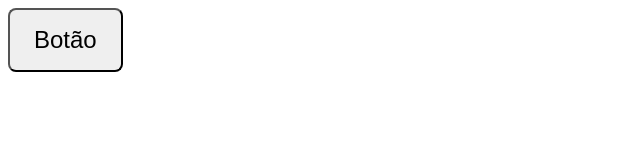
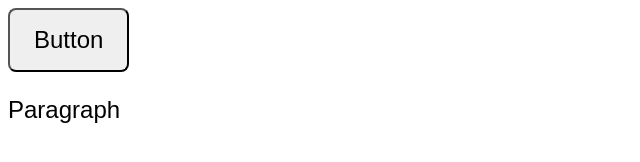
Before and after one commit to AvilyRs/ui-builder, a website with bundled scripts: page index.html in a window 1280 px wide. Shown: the whole page, without its empty margins (0-640 px from the left). Built offline with nearby package versions, Linux system fonts and the light colour scheme.

Commit message:
feat: esbuild joined us

```diff
--- a/index.html
+++ b/index.html
@@ -6,6 +6,7 @@
   <title>UI JS Builder</title>
 </head>
 <body>
-  <script src="./scripts/build/index.js"></script>
+  <div id="root"></div>
+  <script src="./src/build/index.js"></script>
 </body>
 </html>
--- a/package.json
+++ b/package.json
@@ -3,12 +3,14 @@
   "version": "1.0.0",
   "description": "",
   "scripts": {
-    "dev": "npx tsc scripts/*.ts --outfile scripts/build/index.js --watch",
+    "dev": "esbuild src/index.ts --bundle --outdir=src/build --watch",
+    "build": "esbuild src/index.ts --bundle --minify --sourcemap --outdir=src/build",
     "test": "echo \"Error: no test specified\" && exit 1"
   },
   "author": "",
   "license": "ISC",
   "dependencies": {
+    "esbuild": "^0.19.7",
     "tsx": "^4.2.0",
     "typescript": "^5.3.2"
   }
--- a/scripts/index.ts
+++ /dev/null
@@ -1,90 +0,0 @@
-// Interface Constructor
-interface ElementProperties {
-  name: string;
-  value: string;
-}
-
-interface UIElement {
-  tagElement: string;
-  text?: string;
-  properties?: ElementProperties[];
-  children?: UIBuilder[];
-}
-
-class UIBuilder {
-  public UIProperties: UIElement = {} as UIElement;
-  public element: HTMLElement = {} as HTMLElement;
-
-  constructor(element: UIElement) {
-    this.UIProperties = element;
-    this.element = this.buildElement(element);
-  }
-
-  buildElement(element: UIElement) {
-    const createdElement = document.createElement(element.tagElement);
-    const createdElementText = element.text && document.createTextNode(element.text);
-
-    if (!!createdElementText) {
-      createdElement.appendChild(createdElementText);
-    }
-
-    if (!!element.children) {
-      this.buildChildrenElements(createdElement, element.children);
-    }
-
-    this.setProperties(createdElement, element.properties!);
-
-    return createdElement;
-  }
-
-  buildChildrenElements(targetElement: HTMLElement, elements: UIBuilder[]) {
-    elements.forEach(element => {
-      const createdElement = this.buildElement(element.UIProperties);
-      targetElement.appendChild(createdElement);
-    })
-  }
-
-  setProperties(targetElement: HTMLElement, properties: ElementProperties[]) {
-    if (properties !== undefined) {
-      properties.forEach(property => {
-        targetElement.setAttribute(property.name, property.value);
-      })
-    }
-  }
-}
-
-const button = new UIBuilder({
-  tagElement: "button",
-  text: "Botão",
-  properties: [
-    {
-      name: "onclick",
-      value: "alert('alertando')"
-    },
-    {
-      name: "style",
-      value: `
-        font-family: Arial, sans-serif;
-        font-size: 1.5rem;
-        border-radius: 8px;
-        padding: 1rem 1.5rem;
-      `
-    }
-  ]
-});
-
-const section = new UIBuilder({
-  tagElement: "section",
-  children: [
-    button
-  ]
-});
-
-const main = new UIBuilder({
-  tagElement: "main",
-  children: [
-    section
-  ]
-});
-
-document.body.appendChild(main.element);
--- /dev/null
+++ b/src/UI.ts
@@ -0,0 +1,77 @@
+export interface ElementProperties {
+  name: string;
+  value: string;
+}
+
+export interface UIElement {
+  rootContainerId?: string | undefined;
+  tagElement: string;
+  text?: string;
+  properties?: ElementProperties[];
+  children?: UI[];
+}
+
+export interface UIBuilderProperties {
+  UIProperties: UIElement;
+  element: HTMLElement;
+}
+
+export class UI {
+  #UIProperties: UIElement = {} as UIElement;
+  public element: HTMLElement = {} as HTMLElement;
+  public rootContainerId: string | undefined = undefined;
+
+  constructor(element: UIElement) {
+    this.#UIProperties = element;
+    this.element = this.#buildElement(element);
+
+    this.rootContainerId = element.rootContainerId;
+
+    if (this.rootContainerId !== undefined) {
+      this.#initialize(this.rootContainerId);
+    }
+  }
+
+  #setProperties(targetElement: HTMLElement, properties: ElementProperties[]) {
+    if (properties !== undefined) {
+      properties.forEach(property => {
+        targetElement.setAttribute(property.name, property.value);
+      })
+    }
+  }
+
+  #buildElement(element: UIElement) {
+    const createdElement = document.createElement(element.tagElement);
+    const createdElementText = element.text && document.createTextNode(element.text);
+
+    if (!!createdElementText) {
+      createdElement.appendChild(createdElementText);
+    }
+
+    if (!!element.children) {
+      this.#buildChildrenElements(createdElement, element.children);
+    }
+
+    this.#setProperties(createdElement, element.properties!);
+
+    return createdElement;
+  }
+
+  #buildChildrenElements(targetElement: HTMLElement, elements: UI[]) {
+    elements.forEach(element => {
+      const createdElement = this.#buildElement(element.#UIProperties);
+      targetElement.appendChild(createdElement);
+    })
+  }
+
+  #initialize(rootContainerId: string) {
+    const isRootContainerExist = document.getElementById(rootContainerId);
+
+    if (isRootContainerExist) {
+      const rootContainerElement = document.getElementById(rootContainerId);
+      rootContainerElement?.appendChild(this.element);
+    } else {
+      console.error("Failed to instantiate the root container. The root container ID was defined correctly ?")
+    }
+  }
+}
--- /dev/null
+++ b/src/index.ts
@@ -0,0 +1,51 @@
+import { UI } from "./UI";
+
+const button = new UI({
+  tagElement: "button",
+  text: "Button",
+  properties: [
+    {
+      name: "onclick",
+      value: "alert('Alert')"
+    },
+    {
+      name: "style",
+      value: `
+        font-family: Arial, sans-serif;
+        font-size: 1.5rem;
+        border-radius: 8px;
+        padding: 1rem 1.5rem;
+      `
+    }
+  ]
+});
+
+const paragraph = new UI({
+  tagElement: "p",
+  text: `Paragraph`,
+  properties: [
+    {
+      name: "style",
+      value: `
+        font-family: Arial, sans-serif;
+        font-size: 1.5rem;
+      `
+    }
+  ]
+});
+
+const section = new UI({
+  tagElement: "section",
+  children: [
+    button,
+    paragraph
+  ]
+});
+
+new UI({
+  rootContainerId: "root",
+  tagElement: "main",
+  children: [
+    section
+  ]
+});
```
Also changed, not shown: scripts/build/index.js (deleted), scripts/using.ts (deleted), src/build/index.js (added), 2 other files.
